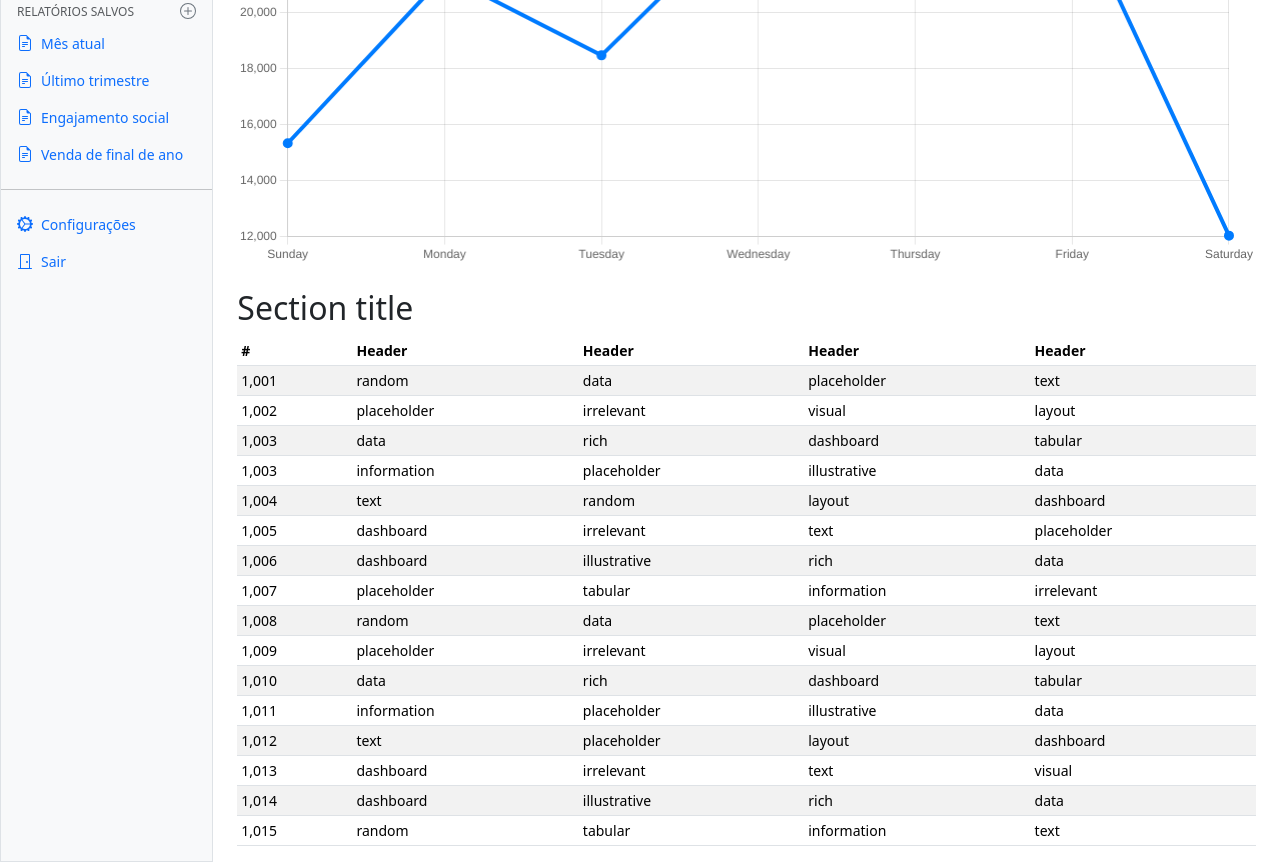
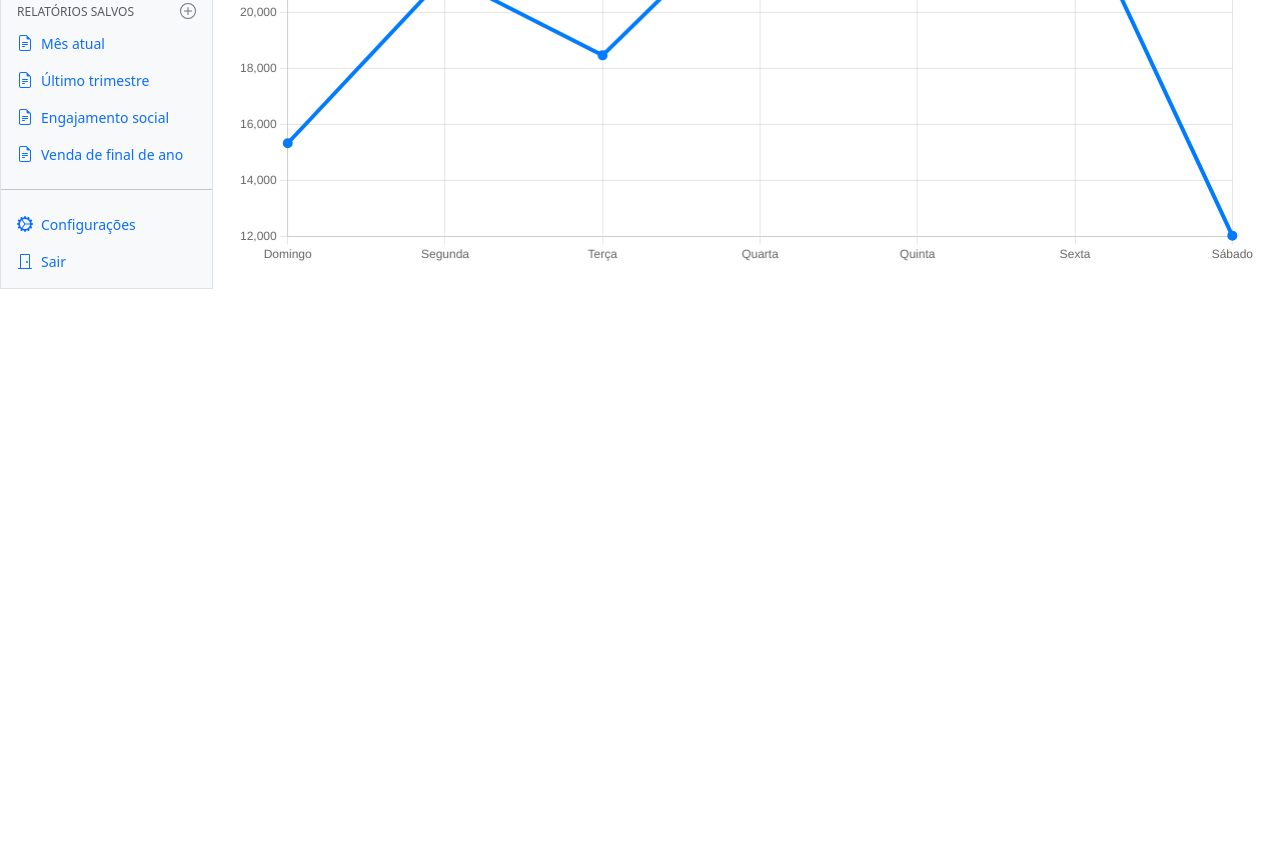
Before and after one commit to leonardosgp7/PI-II-TIME-N2, a plain HTML site: page index.html in a window 1280 px wide. Shown: the part 308-1170 px from the top of the page. After the commit the page ends 800 px from the top, so only its background shows below. Drawn offline with nearby package versions, Linux system fonts and the light colour scheme.

Commit message:
Removida secao de listagem

```diff
--- a/dashboard.js
+++ b/dashboard.js
@@ -9,13 +9,13 @@
     type: 'line',
     data: {
       labels: [
-        'Sunday',
-        'Monday',
-        'Tuesday',
-        'Wednesday',
-        'Thursday',
-        'Friday',
-        'Saturday'
+        'Domingo',
+        'Segunda',
+        'Terça',
+        'Quarta',
+        'Quinta',
+        'Sexta',
+        'Sábado'
       ],
       datasets: [{
         data: [
--- a/index.html
+++ b/index.html
@@ -433,134 +433,6 @@
             width="900"
             height="380"
           ></canvas>
-          <h2>Section title</h2>
-          <div class="table-responsive small">
-            <table class="table table-striped table-sm">
-              <thead>
-                <tr>
-                  <th scope="col">#</th>
-                  <th scope="col">Header</th>
-                  <th scope="col">Header</th>
-                  <th scope="col">Header</th>
-                  <th scope="col">Header</th>
-                </tr>
-              </thead>
-              <tbody>
-                <tr>
-                  <td>1,001</td>
-                  <td>random</td>
-                  <td>data</td>
-                  <td>placeholder</td>
-                  <td>text</td>
-                </tr>
-                <tr>
-                  <td>1,002</td>
-                  <td>placeholder</td>
-                  <td>irrelevant</td>
-                  <td>visual</td>
-                  <td>layout</td>
-                </tr>
-                <tr>
-                  <td>1,003</td>
-                  <td>data</td>
-                  <td>rich</td>
-                  <td>dashboard</td>
-                  <td>tabular</td>
-                </tr>
-                <tr>
-                  <td>1,003</td>
-                  <td>information</td>
-                  <td>placeholder</td>
-                  <td>illustrative</td>
-                  <td>data</td>
-                </tr>
-                <tr>
-                  <td>1,004</td>
-                  <td>text</td>
-                  <td>random</td>
-                  <td>layout</td>
-                  <td>dashboard</td>
-                </tr>
-                <tr>
-                  <td>1,005</td>
-                  <td>dashboard</td>
-                  <td>irrelevant</td>
-                  <td>text</td>
-                  <td>placeholder</td>
-                </tr>
-                <tr>
-                  <td>1,006</td>
-                  <td>dashboard</td>
-                  <td>illustrative</td>
-                  <td>rich</td>
-                  <td>data</td>
-                </tr>
-                <tr>
-                  <td>1,007</td>
-                  <td>placeholder</td>
-                  <td>tabular</td>
-                  <td>information</td>
-                  <td>irrelevant</td>
-                </tr>
-                <tr>
-                  <td>1,008</td>
-                  <td>random</td>
-                  <td>data</td>
-                  <td>placeholder</td>
-                  <td>text</td>
-                </tr>
-                <tr>
-                  <td>1,009</td>
-                  <td>placeholder</td>
-                  <td>irrelevant</td>
-                  <td>visual</td>
-                  <td>layout</td>
-                </tr>
-                <tr>
-                  <td>1,010</td>
-                  <td>data</td>
-                  <td>rich</td>
-                  <td>dashboard</td>
-                  <td>tabular</td>
-                </tr>
-                <tr>
-                  <td>1,011</td>
-                  <td>information</td>
-                  <td>placeholder</td>
-                  <td>illustrative</td>
-                  <td>data</td>
-                </tr>
-                <tr>
-                  <td>1,012</td>
-                  <td>text</td>
-                  <td>placeholder</td>
-                  <td>layout</td>
-                  <td>dashboard</td>
-                </tr>
-                <tr>
-                  <td>1,013</td>
-                  <td>dashboard</td>
-                  <td>irrelevant</td>
-                  <td>text</td>
-                  <td>visual</td>
-                </tr>
-                <tr>
-                  <td>1,014</td>
-                  <td>dashboard</td>
-                  <td>illustrative</td>
-                  <td>rich</td>
-                  <td>data</td>
-                </tr>
-                <tr>
-                  <td>1,015</td>
-                  <td>random</td>
-                  <td>tabular</td>
-                  <td>information</td>
-                  <td>text</td>
-                </tr>
-              </tbody>
-            </table>
-          </div>
         </main>
       </div>
     </div>
```
